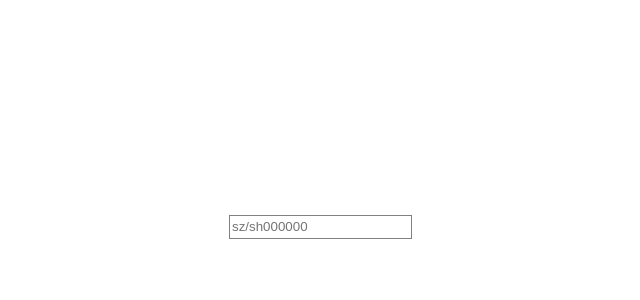
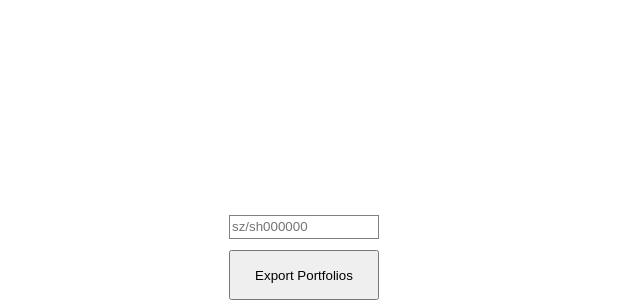
Before and after one commit to qiuguanglin/compact-stock, a React app: page / in a window 1280 px wide. Shown: the part 500-800 px from the top of the page, without its empty margins (411-1051 px from the left). Built offline with nearby package versions, Linux system fonts and the light colour scheme.

Commit message:
add export portfolios button

```diff
--- a/public/index.css
+++ b/public/index.css
@@ -17,7 +17,16 @@ body{
 
 #ticketForm input{
   line-height: 20px;
+  width: 150px;
   border: 1px solid gray;
+}
+
+#export{
+  position: fixed;
+  left: 50%;
+  bottom: 0;
+  width: 150px;
+  height: 50px;
 }
 
 .ticket{
--- a/public/index.js
+++ b/public/index.js
@@ -57,6 +57,18 @@ class App extends PureComponent{
     this.setState({tickets: [...tickets]});
   }
 
+  showMyPorfolios(){
+    if(Storage){
+      const portfolios = localStorage.getItem('portfolios');
+      if(navigator && navigator.clipboard){
+        navigator.clipboard.writeText(portfolios).then(()=>{
+          window.alert('portfolios copied');
+        });
+      }
+
+    }
+  }
+
   render(){
     const {code, tickets} = this.state;
     const ticketPanels = tickets.map(stockCode=><Ticket key={stockCode} code={stockCode} close={this.close} top={this.top}/>);
@@ -65,10 +77,12 @@ class App extends PureComponent{
         <form onSubmit={this.addTicket.bind(this)} id="ticketForm">
           <input type="text" onChange={this.stockChanged.bind(this)} value={code} placeholder="sz/sh000000"/>
         </form>
+        <button onClick={this.showMyPorfolios.bind(this)} id="export">Export Portfolios</button>
 
         <div id="ticketList" style={{width: tickets.length * 260}}>
           {ticketPanels}
         </div>
+
       </div>);
   }
 }
```
